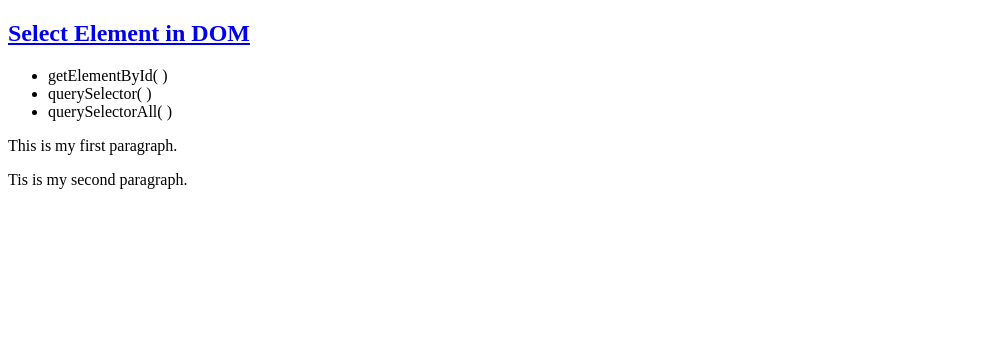
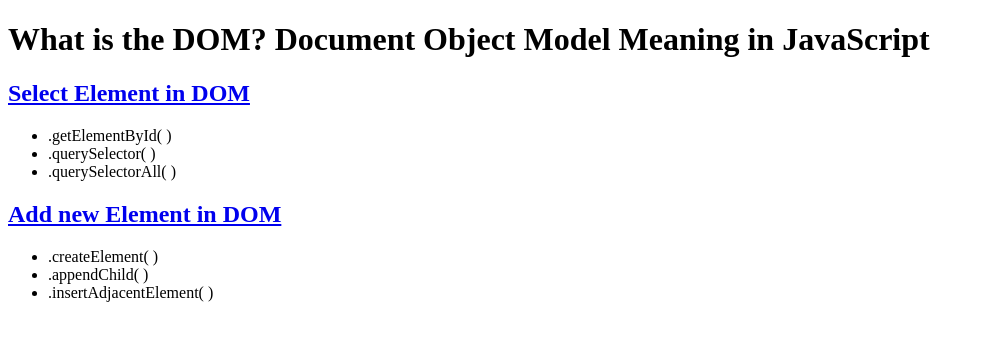
Before and after one commit to Eagle747/HelloThere, a plain HTML site: page dom_intro/index.html in a window 1280 px wide. Shown: the whole page, without its empty margins (0-985 px from the left). Drawn offline with Linux system fonts and the light colour scheme.

Commit message:
Add new element to the DOM

```diff
--- a/dom_intro/index.html
+++ b/dom_intro/index.html
@@ -7,18 +7,25 @@
   <title>Introduction: DOM</title>
 </head>
 <body>
+  <h1>What is the DOM? Document Object Model Meaning in JavaScript</h1>
 
   <!-- Code for getElementById() -->
   <h2><a href="select_element.html">Select Element in DOM
   </a></h2>
   <ul>
-    <li>getElementById(&nbsp;)</a></li>
-    <li>querySelector(&nbsp;)</li>
-    <li>querySelectorAll(&nbsp;)</li>
+    <li>.getElementById(&nbsp;)</a></li>
+    <li>.querySelector(&nbsp;)</li>
+    <li>.querySelectorAll(&nbsp;)</li>
   </ul>
 
-  <p id="para1">This is my first paragraph.</p>
-  <p id="para2">Tis is my second paragraph.</p>
+  <!-- Code for createElement() -->
+  <h2><a href="add_new_element.html">Add new Element in DOM
+  </a></h2>
+  <ul>
+    <li>.createElement(&nbsp;)</li>
+    <li>.appendChild(&nbsp;)</li>
+    <li>.insertAdjacentElement(&nbsp;)</li>
+  </ul>
 
   <script type="text/javascript" src="js/main.js"></script>
 
```
Also changed, not shown: dom_intro/add_new_element.html (added, +20 -0 lines), dom_intro/js/add_new_element.js (added, +34 -0 lines), dom_intro/select_element.html (+1 -1 lines).
